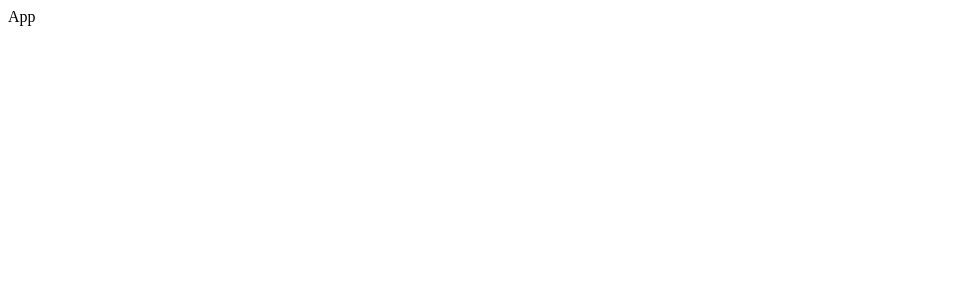
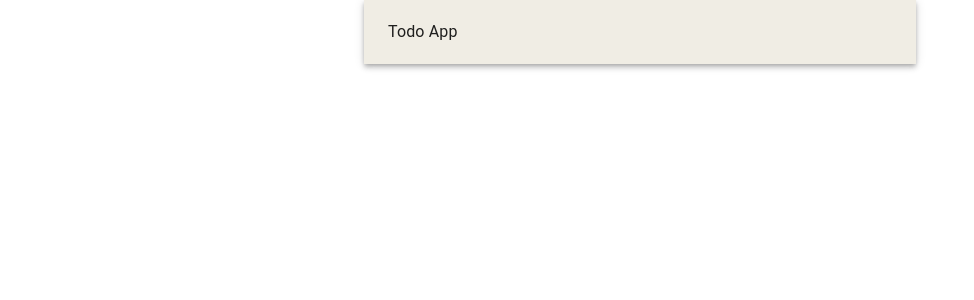
Before and after one commit to 7vTr0x7/React-TS-Todo, a React (Vite) app: page / in a window 1280 px wide. Shown: the top 300 px of the page, without its empty margins (0-974 px from the left). Built offline with nearby package versions, Linux system fonts and the light colour scheme.

Commit message:
material ui theme

```diff
--- a/src/App.tsx
+++ b/src/App.tsx
@@ -1,7 +1,17 @@
-
+import { AppBar, Container, Toolbar, Typography } from "@mui/material";
 
 const App = () => {
-  return <div>App</div>;
+  return (
+    <div>
+      <Container maxWidth="sm">
+        <AppBar position="static">
+          <Toolbar>
+            <Typography>Todo App</Typography>
+          </Toolbar>
+        </AppBar>
+      </Container>
+    </div>
+  );
 };
 
 export default App;
--- a/src/main.tsx
+++ b/src/main.tsx
@@ -4,10 +4,12 @@ import App from "./App.tsx";
 
 import { ThemeProvider } from "@emotion/react";
 import { theme } from "./utils/theme.ts";
+import { CssBaseline } from "@mui/material";
 
 ReactDOM.createRoot(document.getElementById("root")!).render(
   <React.StrictMode>
-    <ThemeProvider theme={{ theme }}>
+    <ThemeProvider theme={theme}>
+      <CssBaseline />
       <App />
     </ThemeProvider>
   </React.StrictMode>
--- a/src/utils/theme.ts
+++ b/src/utils/theme.ts
@@ -3,7 +3,7 @@ import { createTheme } from "@mui/material";
 export const theme = createTheme({
   palette: {
     primary: {
-      main: "#fc0345",
+      main: "#f0ede4",
     },
   },
 });
```
